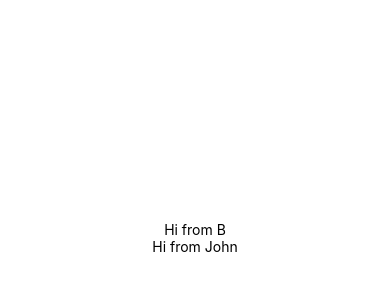
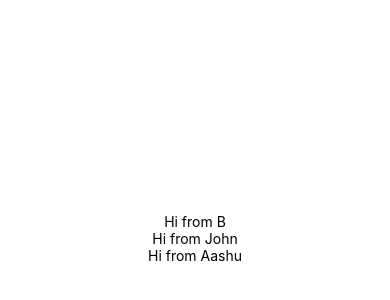
Before and after one commit to JyoshnaMP/GitHUbDemo, a React Native app: screen / in a window 390 px wide. Shown: the part 184-484 px from the top of the page. Built offline with nearby package versions, Linux system fonts and the light colour scheme.

Commit message:
Update App.js

```diff
--- a/App.js
+++ b/App.js
@@ -6,6 +6,7 @@ export default function App() {
     <View style={styles.container}>
       <Text>Hi from B</Text>
         <Text>Hi from John</Text>
+        <Text>Hi from Aashu</Text>
       <StatusBar style="auto" />
     </View>
   );
```
